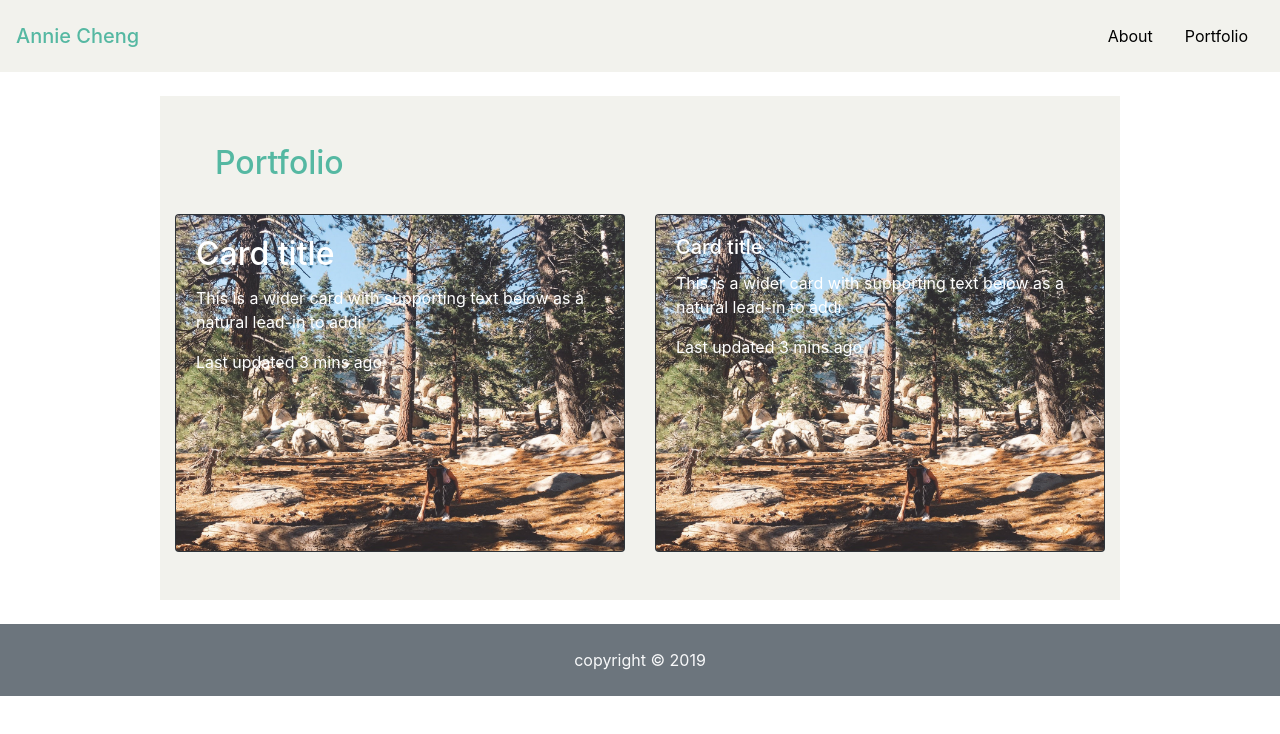
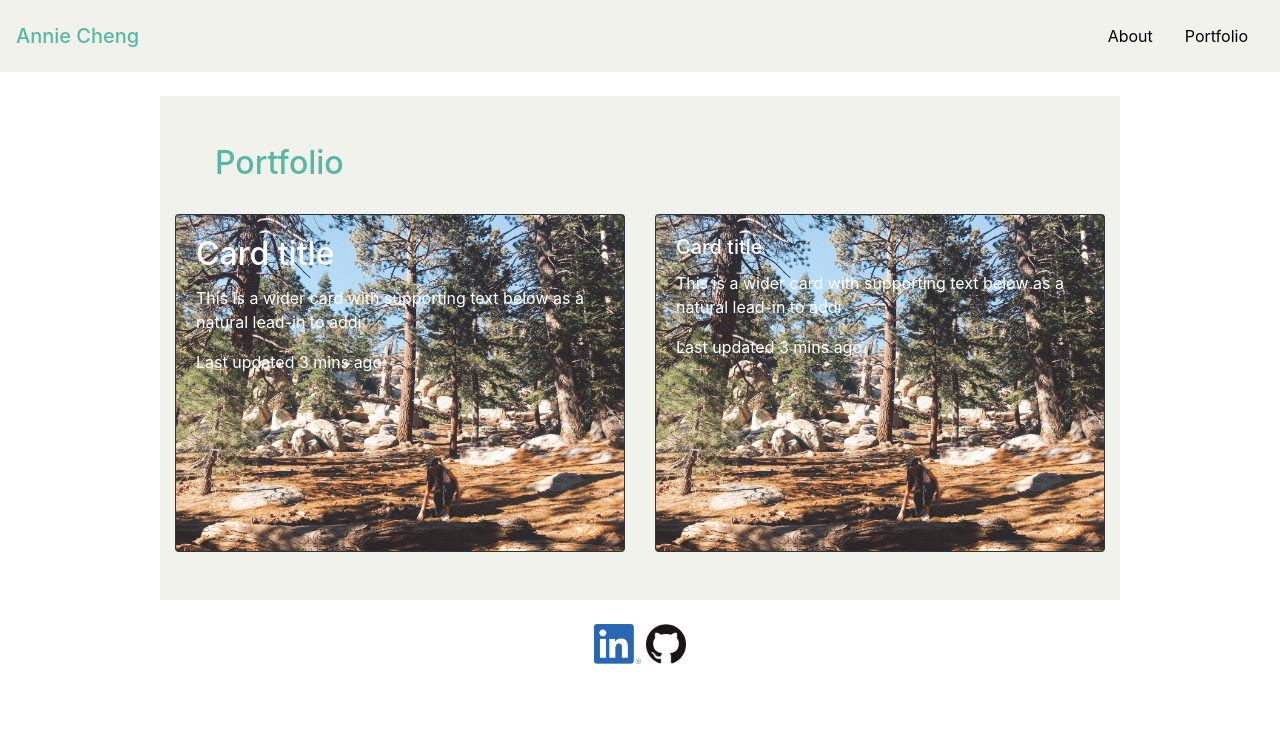
Before and after one commit to anicng/anicng.github.io, a plain HTML site: page portfolio.html in a window 1280 px wide. Drawn offline with nearby package versions, Linux system fonts and the light colour scheme.

Commit message:
added social media icons to portfolio page

```diff
--- a/portfolio.html
+++ b/portfolio.html
@@ -82,12 +82,16 @@
   </div>
   <br>
   <!-- footer row  -->
-  <div class="row bg-secondary p-4 text-light">
-    <div class="col-md-12 text-center">
-      copyright © 2019
+  <footer class="">
+    <div class="container text-center">
+        <a href="https://www.linkedin.com/in/annie-cheng/" target="_blank">
+          <img src="assets/img/LI-In-Bug.png" alt="LinkedIn" height="40vh">
+        </a>
+        <a href="https://github.com/anicng" target="_blank">
+          <img src="assets/img/GitHub-Mark-120px-plus.png" alt="LinkedIn" height="40vh">
+        </a>
     </div>
-  </div>
-  </div>
+  </footer>
 
 </body>
 
```
Also changed, not shown: index.html (+0 -1 lines).
